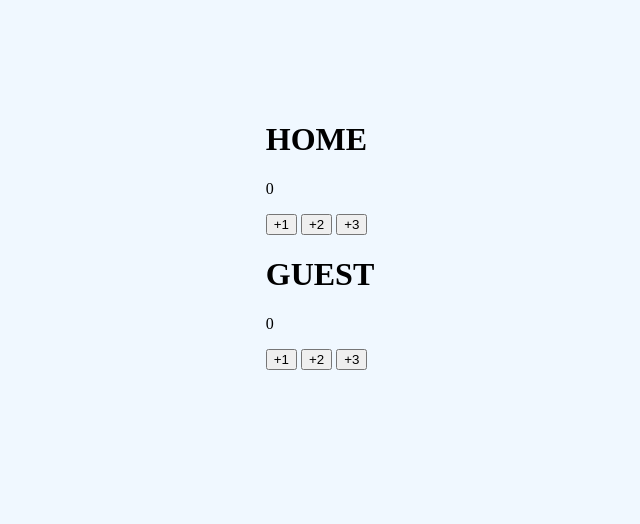
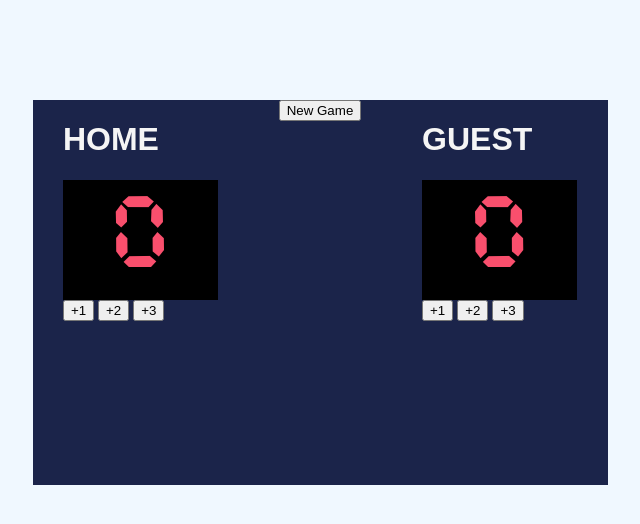
Before and after one commit to misLuigi/Scoreboard-Application, a plain HTML site: page index.html in a window 1280 px wide. Shown: the whole page, without its empty margins (320-960 px from the left). Drawn offline with Linux system fonts and the light colour scheme.

Commit message:
Added the new game button and its functionality.

```diff
--- a/index.html
+++ b/index.html
@@ -19,6 +19,10 @@
         <button id="home-add-pts-btn3">+3</button>
       </div>
     </div>
+    <div class="midBtns">
+      <button class="buttons" id="newGameBtn">New Game</button>
+
+    </div>
     <div class="title">
       <h1>GUEST</h1>
       <div class="lcd-display">
--- a/index.js
+++ b/index.js
@@ -54,3 +54,15 @@ guestPlusTwoBtn.addEventListener("click", function guestAddTwo() {
 guestPlusThreeBtn.addEventListener("click", function guestAddThree() {
   scoreGuest.textContent = guestScore += 3;
 })
+
+// New game button
+
+const newGame = document.getElementById("newGameBtn");
+console.log(newGame);
+
+newGame.addEventListener("click", function newGameZero() {
+  homeScore = 0;
+  guestScore = 0;
+  scoreHome.textContent = homeScore;
+  scoreGuest.textContent = guestScore;
+})
--- a/style.css
+++ b/style.css
@@ -7,12 +7,12 @@ body {
   background-color: aliceblue;
 }
 
-/*@font-face {
+@font-face {
   font-family: CursedTimerUlil;
   src: url(./font/cursed-timer-ulil-font/CursedTimerUlil-Aznm.ttf);
-}*/
+}
 
-/*h1 {
+h1 {
   font-family: Arial, Helvetica, sans-serif;
   color: whitesmoke;
 }
@@ -38,4 +38,10 @@ body {
   font-family: CursedTimerUlil;
   color: #F94F6D;
   font-size: 90px;
-}*/
+}
+
+#guest-score-display {
+  font-family: CursedTimerUlil;
+  color: #F94F6D;
+  font-size: 90px;
+}
```
